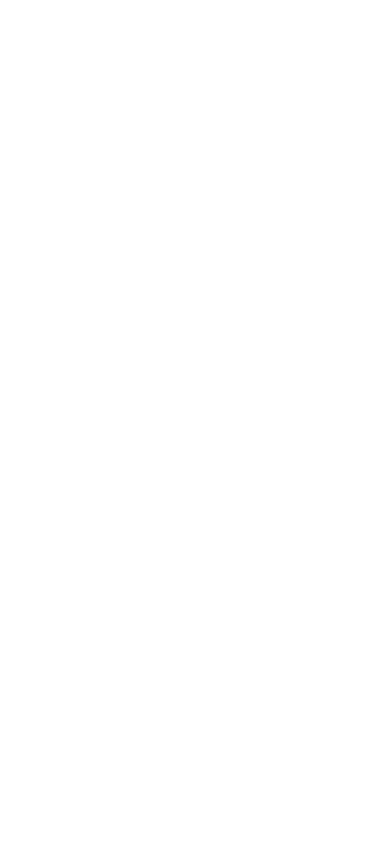
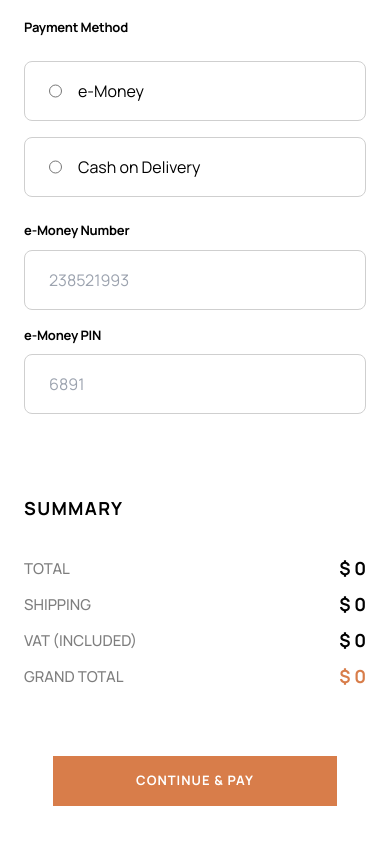
Before and after one commit to Lazzzare/audiophile-ecommerce-website, a React (Vite) app: page /checkout in a window 390 px wide. Shown: the part 1148-1992 px from the top of the page. Before the commit the page ends 844 px from the top, so only its background shows below. Built offline with nearby package versions, Linux system fonts and the light colour scheme.

Commit message:
almost done everything

```diff
--- a/src/App.tsx
+++ b/src/App.tsx
@@ -59,7 +59,7 @@ const App = () => {
 
   return (
     <div
-      className={`relative w-full h-screen bg-[#FAFAFA] overflow-x-hidden  ${
+      className={`relative w-full h-screen bg-[#FAFAFA] ${
         mobileMenu ? "" : ""
       }`}
     >
--- a/src/components/Checkout/Checkout.tsx
+++ b/src/components/Checkout/Checkout.tsx
@@ -67,7 +67,7 @@ const Checkout = ({
   const [selectedOption, setSelectedOption] = useState("");
 
   const handleLinkClick = () => {
-    window.scrollTo({
+    document.documentElement.scrollTo({
       top: 0,
       behavior: "smooth",
     });
@@ -438,14 +438,19 @@ const Checkout = ({
                 shippingCost={shippingCost}
                 vatCost={vatCost}
               />
-              <button
-                type="submit"
-                onClick={handleLinkClick}
-                className="mt-8 lg:mt-0 text-white text-[13px] mx-auto lg:mx-0 w-[284px] font-bold tracking-[1px] uppercase
+              <div
+                className="mx-auto flex justify-center lg:mx-0 lg:block lg:justify-normal"
+                onClick={() => handleLinkClick()}
+              >
+                <button
+                  type="submit"
+                  onClick={() => handleLinkClick()}
+                  className="mt-8 lg:mt-0 justify-center items-center text-white text-[13px] mx-auto lg:mx-0 w-[284px] font-bold tracking-[1px] uppercase
           lg:w-full bg-orange hover:bg-lightOrange duration-500 py-[15px]"
-              >
-                CONTINUE & PAY
-              </button>
+                >
+                  CONTINUE & PAY
+                </button>
+              </div>
             </div>
           </div>
           <Popup
--- a/src/components/HomeProducts.tsx
+++ b/src/components/HomeProducts.tsx
@@ -14,7 +14,7 @@ interface Props {
 
 const HomeProducts = ({ setActiveMenuRoute }: Props) => {
   const handleLinkClick = () => {
-    window.scrollTo({
+    document.documentElement.scrollTo({
       top: 0,
       behavior: "smooth",
     });
@@ -50,8 +50,8 @@ const HomeProducts = ({ setActiveMenuRoute }: Props) => {
           <Link
             to="/speakers/product1"
             onClick={() => {
+              handleLinkClick();
               setActiveMenuRoute(2);
-              handleLinkClick();
             }}
           >
             <button className="text-white w-[160px] py-[15px] bg-black hover:bg-[#4C4C4C] duration-500 tracking-[1px] font-bold text-[13px] uppercase">
@@ -81,11 +81,12 @@ const HomeProducts = ({ setActiveMenuRoute }: Props) => {
           <h1 className="text-black text-[28px] font-bold tracking-[2px]">
             ZX7 SPEAKER
           </h1>
+
           <Link
             to="/speakers/product2"
             onClick={() => {
+              handleLinkClick();
               setActiveMenuRoute(2);
-              handleLinkClick();
             }}
           >
             <button className="bg-repeat-space  w-[160px] border-[1px] border-black text-black hover:bg-black hover:text-whiteSmoke duration-500 font-bold py-[15px] text-[13px] tracking-[1px] uppercase">
@@ -120,8 +121,8 @@ const HomeProducts = ({ setActiveMenuRoute }: Props) => {
           <Link
             to="/earphones/product1"
             onClick={() => {
+              handleLinkClick();
               setActiveMenuRoute(3);
-              handleLinkClick();
             }}
           >
             <button className="bg-repeat-space border-[1px] border-black w-[160px] text-black hover:bg-black hover:text-whiteSmoke duration-500 font-bold py-[15px] text-[13px] tracking-[1px] uppercase">
```
